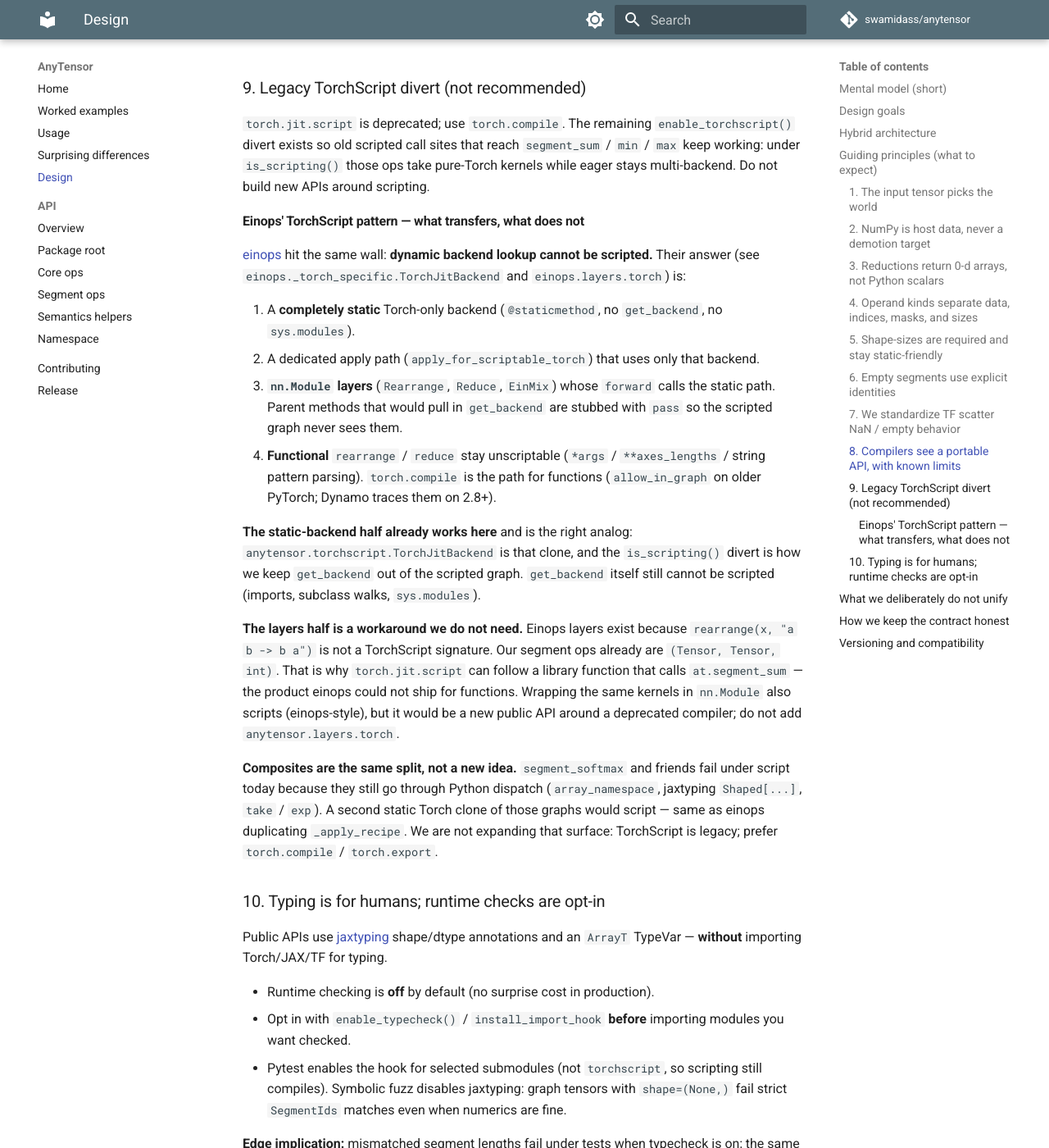
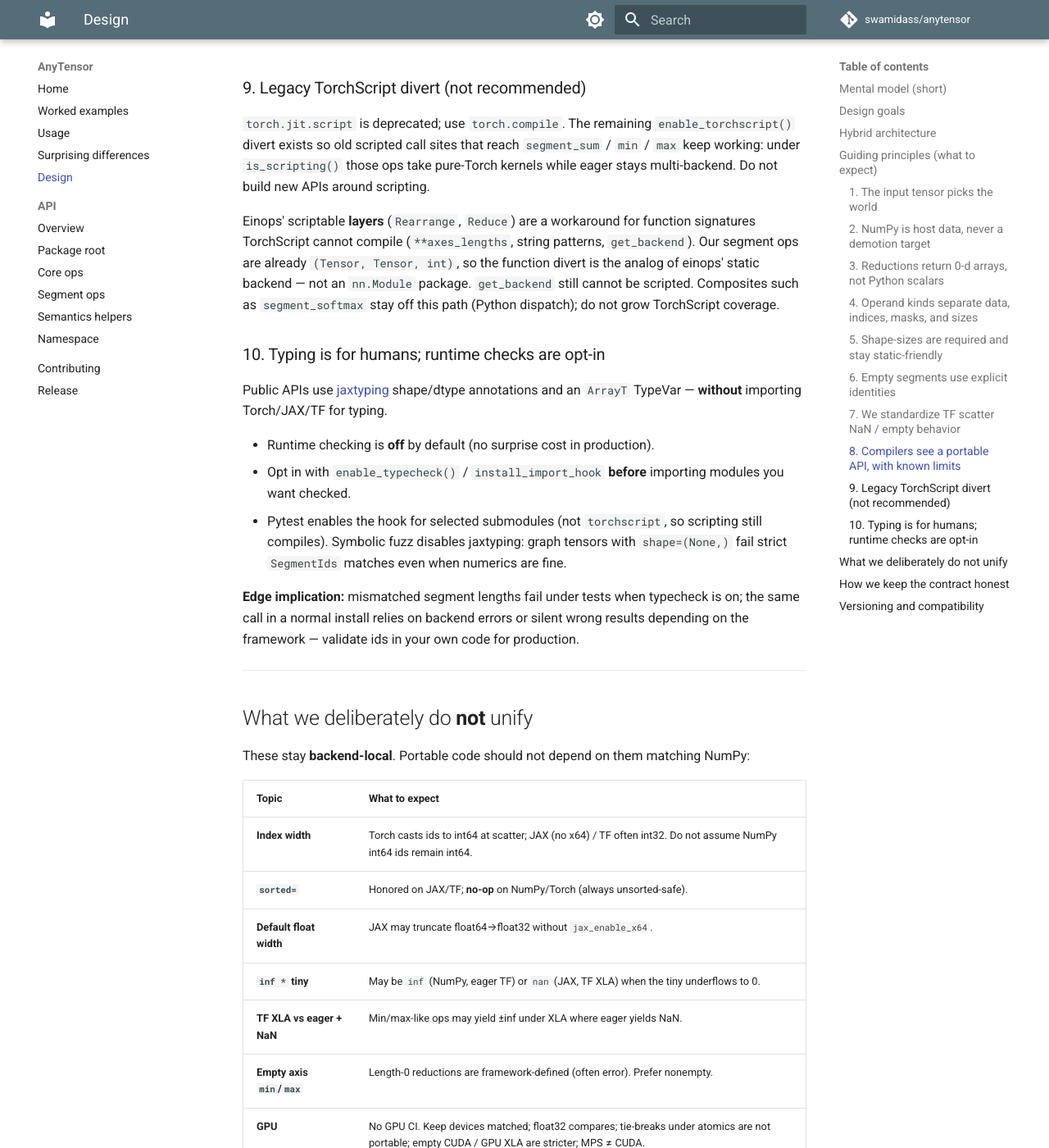
Before and after one commit to swamidass/anytensor, an MkDocs documentation site: the page built from docs/design.md, in a window 1280 px wide and 1400 px high, scrolled down 4961 px. Shown: the whole window at 82% size. Built offline with MkDocs 1.6.1 and Material for MkDocs 9.7.7, drawn with Linux system fonts in a browser that asks for light colours; comment, search, counter and statistics services are not loaded.

Commit message:
Drop unused einops-style TorchJitBackend and layer test.
The static kernels and function divert were already enough. Keep a short
docs note that einops layers are a signature workaround we do not copy.

Co-authored-by: swamidass <swamidass@users.noreply.github.com>

```diff
--- a/docs/design.md
+++ b/docs/design.md
@@ -207,45 +207,13 @@ rely on NaN under XLA for portability.
 take pure-Torch kernels while eager stays multi-backend. Do not build new
 APIs around scripting.
 
-#### Einops' TorchScript pattern — what transfers, what does not
-
-[einops](https://github.com/arogozhnikov/einops) hit the same wall: **dynamic
-backend lookup cannot be scripted.** Their answer (see
-`einops._torch_specific.TorchJitBackend` and `einops.layers.torch`) is:
-
-1. A **completely static** Torch-only backend (`@staticmethod`, no
-   `get_backend`, no `sys.modules`).
-2. A dedicated apply path (`apply_for_scriptable_torch`) that uses only that
-   backend.
-3. **`nn.Module` layers** (`Rearrange`, `Reduce`, `EinMix`) whose `forward`
-   calls the static path. Parent methods that would pull in `get_backend` are
-   stubbed with `pass` so the scripted graph never sees them.
-4. **Functional** `rearrange` / `reduce` stay unscriptable (`*args` /
-   `**axes_lengths` / string pattern parsing). `torch.compile` is the path
-   for functions (`allow_in_graph` on older PyTorch; Dynamo traces them on
-   2.8+).
-
-**The static-backend half already works here** and is the right analog:
-`anytensor.torchscript.TorchJitBackend` is that clone, and the
-`is_scripting()` divert is how we keep `get_backend` out of the scripted
-graph. `get_backend` itself still cannot be scripted (imports, subclass
-walks, `sys.modules`).
-
-**The layers half is a workaround we do not need.** Einops layers exist
-because `rearrange(x, "a b -> b a")` is not a TorchScript signature. Our
-segment ops already are `(Tensor, Tensor, int)`. That is why
-`torch.jit.script` can follow a library function that calls
-`at.segment_sum` — the product einops could not ship for functions.
-Wrapping the same kernels in `nn.Module` also scripts (einops-style), but
-it would be a new public API around a deprecated compiler; do not add
-`anytensor.layers.torch`.
-
-**Composites are the same split, not a new idea.** `segment_softmax` and
-friends fail under script today because they still go through Python
-dispatch (`array_namespace`, jaxtyping `Shaped[...]`, `take` / `exp`). A
-second static Torch clone of those graphs would script — same as einops
-duplicating `_apply_recipe`. We are not expanding that surface: TorchScript
-is legacy; prefer `torch.compile` / `torch.export`.
+Einops' scriptable **layers** (`Rearrange`, `Reduce`) are a workaround for
+function signatures TorchScript cannot compile (`**axes_lengths`, string
+patterns, `get_backend`). Our segment ops are already `(Tensor, Tensor, int)`,
+so the function divert is the analog of einops' static backend — not an
+`nn.Module` package. `get_backend` still cannot be scripted. Composites such
+as `segment_softmax` stay off this path (Python dispatch); do not grow
+TorchScript coverage.
 
 ### 10. Typing is for humans; runtime checks are opt-in
 
```
Also changed, not shown: changelog.d/einops-torchscript.changed.md (+1 -1 lines), docs/usage.md (+3 -3 lines), 3 other files.
